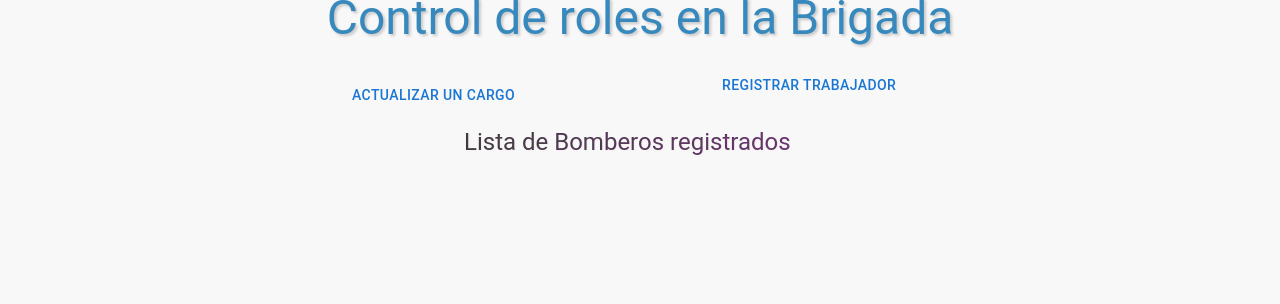
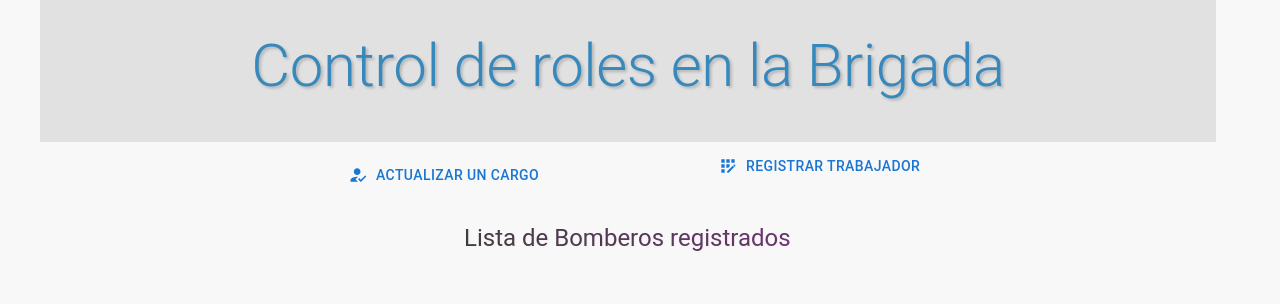
Before and after one commit to alezcf/ProyectoMetodologia, a React (Create React App) app in the folder Frontend/: page /roltrabajador in a window 1280 px wide. Shown: the top 304 px of the page. Built offline with nearby package versions, Linux system fonts and the light colour scheme; no server answers.

Commit message:
Mejoras en el frontend, login

```diff
--- a/Frontend/src/css/HomeScreen.css
+++ b/Frontend/src/css/HomeScreen.css
@@ -47,7 +47,7 @@ input {
 .login-button {
     width: 100%;
     padding: 10px;
-    background-color: #007bff;
+    background-color: #3789bd;
     color: #fff;
     border: none;
     border-radius: 3px;
@@ -55,5 +55,5 @@ input {
 }
 
 .login-button:hover {
-    background-color: #0056b3;
+    background-color: #3196d4;
 }
--- a/Frontend/src/screens/GroupScreen.jsx
+++ b/Frontend/src/screens/GroupScreen.jsx
@@ -1,15 +1,63 @@
 import React, { useEffect, useState } from 'react';
 import { useHistory } from 'react-router-dom';
-import { AiOutlineDelete, AiOutlinePlus } from 'react-icons/ai';
+import { AiOutlinePlus } from 'react-icons/ai';
 import { FaArrowLeft } from 'react-icons/fa';
 import axios from 'axios';
 import Select from 'react-select';
-import { Table, TableBody, TableCell, TableContainer, TableHead, TableRow, Paper, Button, IconButton, Typography } from '@mui/material';
+import { Grid, Typography, Table, TableBody, TableCell, TableContainer, TableHead, TableRow, Paper, Button, IconButton } from '@mui/material';
 import { Delete as DeleteIcon, Edit as EditIcon } from '@mui/icons-material';
+import { makeStyles } from '@mui/styles';
 
 import '../css/GroupScreen.css';
 
+const useStyles = makeStyles((theme) => ({
+  title: {
+    fontWeight: 'bold',
+    marginBottom: theme.spacing(2),
+    color: '#3A789E',
+    textShadow: '2px 2px 3px rgba(0, 0, 0, 0.2)',
+  },
+  formContainer: {
+    display: 'flex',
+    justifyContent: 'center',
+    alignItems: 'center',
+    height: '100vh',
+  },
+  formContent: {
+    borderRadius: '2px',
+    padding: theme.spacing(3),
+    backgroundColor: 'white',
+    boxShadow: '0px 2px 3px #236b98',
+  },
+  formField: {
+    marginBottom: theme.spacing(2),
+  },
+  formButton: {
+    padding: theme.spacing(1, 2),
+    backgroundColor: '#3A789E',
+    color: 'white',
+    border: 'black', // Change this line to 'none' for no border
+    borderRadius: '5px',
+    cursor: 'pointer',
+    boxShadow: '0px 3px 5px rgba(0, 0, 0, 0.2)',
+    transition: 'background-color 0.3s ease-in-out',
+    '&:hover': {
+      backgroundColor: '#328ac1',
+    },
+  },
+  customButtonContainer: {
+    position: 'fixed', // Asegura que el contenedor tenga una posición para posicionar el botón dentro de él
+    top: '10px',
+    left: '20px', // Cambia el valor según la posición que desees (puedes usar top, bottom, left, right)
+  },
+  letter: {
+    fontWeight: 'bold',
+    marginBottom: theme.spacing(0),
+    color: '#3789bd',
+    textShadow: '2px 2px 3px rgba(0, 0, 0, 0.2)',
+  },
 
+}));
 const GroupScreen = () => {
   const [groups, setGroups] = useState([]);
   const [selectedGroup, setSelectedGroup] = useState(null);
@@ -20,7 +68,7 @@ const GroupScreen = () => {
     newMemberName: null, // Nueva propiedad para almacenar el nombre del miembro seleccionado
   });
   const history = useHistory();
-
+  const classes = useStyles();
   useEffect(() => {
     fetchAllGroups();
     fetchAvailableEmployees();
@@ -131,11 +179,13 @@ const GroupScreen = () => {
 
   return (
     <div>
-      <h1>Pantalla de Grupos</h1>
-      <Button className='back-button' onClick={handleGoBack} startIcon={<FaArrowLeft />}>
-        Volver
-      </Button>
-      <Button className="button-create-group" onClick={crearNuevoGrupo} startIcon={<AiOutlinePlus />}>
+       <Grid container justify="center" alignItems="center" className={classes.customButtonContainer}>
+         <Button className={classes.formButton}  startIcon={<FaArrowLeft />}onClick={handleGoBack}>Volver</Button>
+        </Grid>
+        <Typography variant="h3" align="center" gutterBottom className={classes.letter} style={{ fontWeight: 'bold', color: '#3A789E', textShadow: '2px 2px 3px rgba(0, 0, 0, 0.2)', letterSpacing: '0.1em' }}>
+  Pantalla de Grupos
+</Typography>
+      <Button style={{color: '#3A789E'}}className="button-create-group" onClick={crearNuevoGrupo} startIcon={<AiOutlinePlus />}>
         Crear Nuevo Grupo
       </Button>
       <TableContainer component={Paper}>
--- a/Frontend/src/screens/HomeScreen.jsx
+++ b/Frontend/src/screens/HomeScreen.jsx
@@ -2,13 +2,26 @@ import React, { useState } from 'react';
 import axios from 'axios';
 import '../css/HomeScreen.css';
 import { FaSignInAlt } from 'react-icons/fa';
+import {Typography} from '@mui/material';
+import { makeStyles } from '@mui/styles';
+
+const useStyles = makeStyles((theme) => ({
+
+    letter: {
+      fontWeight: 'bold',
+      marginBottom: theme.spacing(4),
+      color: '#3789bd',
+      textShadow: '3px 3px 3px rgba(0, 0, 0, 0.2)',
+    },
+
+  }));
 
 const HomeScreen = ({ history }) => {
     const [mensajeError, setMensajeError] = useState('');
     const [rut, setRut] = useState('');
     const [dv, setDv] = useState('');
     const [password, setPassword] = useState('');
-
+    const classes = useStyles();
     const rutChange = (e) => {
         const value = e.target.value;
         // Validar que el RUT solo contenga números del 1 al 9
@@ -50,7 +63,9 @@ const HomeScreen = ({ history }) => {
     return (
         <div className="container">
         <div className="inner-container">
-            <h1>Inicio de Sesión</h1>
+        <Typography variant="h3" align="center" gutterBottom className={classes.letter} style={{ fontWeight: 'bold', color: '#3A789E', textShadow: '2px 2px 3px rgba(0, 0, 0, 0.2)', letterSpacing: '0.1em' }}>
+  Login
+</Typography>
             {mensajeError && <div className="error-message">{mensajeError}</div>}
             <div className="input-container">
             <label htmlFor="rut">RUT:</label>
@@ -81,7 +96,7 @@ const HomeScreen = ({ history }) => {
                 type="password"
             />
             </div>
-            <button className="login-button" onClick={handleSubmit}>
+            <button  className="login-button" onClick={handleSubmit}>
             <FaSignInAlt /> Ingresar
             </button>
         </div>
--- a/Frontend/src/screens/ReviewAttendanceScreen.jsx
+++ b/Frontend/src/screens/ReviewAttendanceScreen.jsx
@@ -85,11 +85,11 @@ const ReviewAttendanceScreen = () => {
       const buttonStyleGoBack = {
         backgroundColor: '#3A789E', // Set the background color to blue
         color: 'white', // Set the text color to white
-        padding: '10px 20px', // Adjust the padding to make the button smaller
+        padding: '10px 10px', // Adjust the padding to make the button smaller
         fontSize: '14px', // Adjust the font size to make the text smaller
         fontFamily: 'Arial',
-        top: "-150px",
-        right: "690px"
+        top: "-415px",
+        right: "870px"
       };
 
 
--- a/Frontend/src/screens/RolScreen.jsx
+++ b/Frontend/src/screens/RolScreen.jsx
@@ -4,9 +4,13 @@ import '../css/RolScreen.css'; // Import the CSS styles
 import { useHistory } from 'react-router-dom';
 import { Button, Box, Grid, Table, TableHead, TableRow, TableCell, TableBody, Container, Typography } from '@mui/material'; // Import Material-UI components
 import { makeStyles } from '@mui/styles'
+import ArrowBackIcon from '@mui/icons-material/ArrowBack';
+import AppRegistrationIcon from '@mui/icons-material/AppRegistration';
+import HowToRegIcon from '@mui/icons-material/HowToReg';
 
 const useStyles = makeStyles((theme) => ({
   title: {
+
     fontWeight: 'bold',
     marginBottom: theme.spacing(3),
     color: '#dae0e2', // Blue-grey color code
@@ -61,15 +65,14 @@ const useStyles = makeStyles((theme) => ({
   },
   customButtonContainer2: {
     position: 'relative', // Asegura que el contenedor tenga una posición para posicionar el botón dentro de él
-    top: '40px',
+    top: '120px',
     left: '280px', // Cambia el valor según la posición que desees (puedes usar top, bottom, left, right)
   },
   customButtonContainer3: {
     position: 'relative', // Asegura que el contenedor tenga una posición para posicionar el botón dentro de él
-    top: '-6px',
+    top: '75px',
     left: '650px', // Cambia el valor según la posición que desees (puedes usar top, bottom, left, right)
   },
-
 
 }));
 
@@ -104,27 +107,29 @@ const RolScreen = () => {
   };
 
   return (
-    <Container>
-      <Grid container justify="center" alignItems="center" className={classes.customButtonContainer}>
-        <Button className={classes.formButton} onClick={handleGoBack}>Atrás</Button>
+    <Container >
+
+      <Grid container justify="center" alignItems="center"className={classes.customButtonContainer}>
+        <Button startIcon={<ArrowBackIcon />} className={classes.formButton} onClick={handleGoBack}>Volver</Button>
       </Grid>
         <div className="button-container"></div>
 
-      <div>
+      <div >
       <Grid container justify="center" alignItems="center" className={classes.customButtonContainer2}>
-        <Button className={classes.formButton2} onClick={handleButtonClick}>Actualizar un cargo</Button>
+        <Button startIcon={<HowToRegIcon/>} className={classes.formButton2} onClick={handleButtonClick}>Actualizar un cargo</Button>
       </Grid>
 
       <Grid  container justify="center" alignItems="center" className={classes.customButtonContainer3}>
-        <Button className={classes.formButton3} onClick={handleButtonClickAdd}>Registrar Trabajador</Button>
+        <Button  startIcon={<AppRegistrationIcon />} className={classes.formButton3} onClick={handleButtonClickAdd}>Registrar Trabajador</Button>
       </Grid>
       </div>
 
-      <Box mt={-15} ml={10}> {/* Apply margin-top and margin-left */}
-      <Typography ml={-10} variant="h3" align="center" gutterBottom className={classes.letter}>
-                Control de roles en la Brigada
-              </Typography>
-        <Box mt={10} ml={20}>
+
+      <Box  mt={-15} ml={10}> {/* Apply margin-top and margin-left */}
+      <Typography style={{ padding: '40px', backgroundColor: '#e1e1e1', textAlign: 'center' }} ml={-13} variant="h2" align="center" gutterBottom className={classes.letter}>
+      Control de roles en la Brigada</Typography>
+      <Box mt={10} ml={20}>
+
           <Typography gutterBottom className={classes.title} ml={20} variant="h5">Lista de Bomberos registrados</Typography>
         </Box>
       </Box>
--- a/Frontend/src/screens/UpdateRolScreen.jsx
+++ b/Frontend/src/screens/UpdateRolScreen.jsx
@@ -92,9 +92,10 @@ const UpdateRolScreen = () => {
 
   return (
     <div >
+      <Container>
        <Grid container justify="center" alignItems="center" className={classes.customButtonContainer}>
-      <Button className={classes.formButton} onClick={handleGoBack}>Atrás</Button>
-    </Grid>
+         <Button className={classes.formButton} onClick={handleGoBack}>Atrás</Button>
+        </Grid>
     <Container className={classes.formContainer}>
       <Grid >
         <Grid container justify="center" item xs={5} sm={8} md={6} lg={4}>
@@ -129,7 +130,9 @@ const UpdateRolScreen = () => {
         </Grid>
       </Grid>
     </Container>
+    </Container>
     </div>
+
   );
 };
 
```
Also changed, not shown: Frontend/src/screens/RegisterScreen.jsx (+37 -3 lines).
